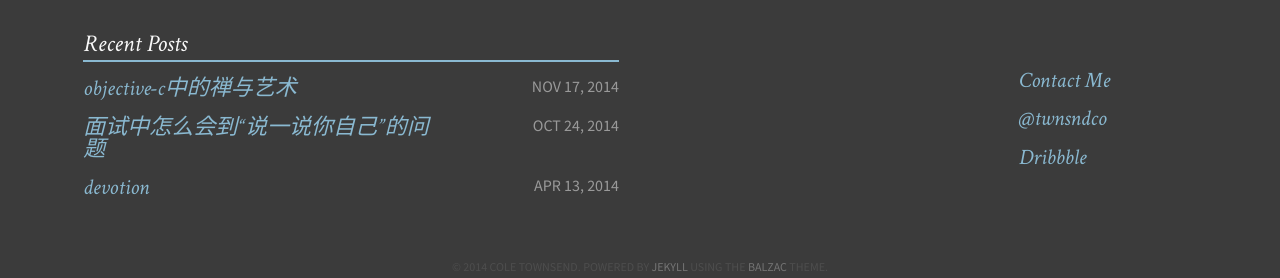
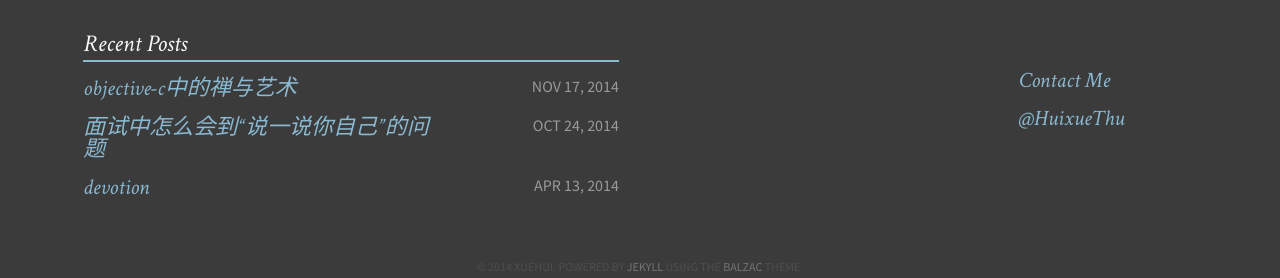
Before and after one commit to landfound/todaylover.github.io, a Jekyll site: the page built from index.md, in a window 1280 px wide and 900 px high, scrolled down 835 px. Shown: the part 619-897 px from the top of the window. Built offline with Jekyll 4.4.1, drawn with Linux system fonts in a browser that asks for light colours; Markdown is read by kramdown in place of the engine named in the settings; part of the change alters nothing that is shown.

Commit message:
change config

```diff
--- a/_config.yml
+++ b/_config.yml
@@ -1,20 +1,20 @@
-title:            Balzac
-tagline:          A beautiful theme.
-description:      Describe your website.
-canonical: http://jekyll.gtat.me
+title:            日落黄昏雨
+tagline:          月照子时星
+description:      我折了一片树叶，一个蚂蚁正在徘徊
+canonical: http://blog.tupiance.com
 
 # Owner/author information
 owner:
-  name:           Cole Townsend
+  name:           xuehui
   avatar:         avatar.png
-  bio:            "Aesthete & Athlete"
-  email:          cole@coletownsend.com
-  twitter:        twnsndco
-  github:         coletownsend
-  instagram:      ctrunsthis
-  dribbble:       coletownsend
-  disqus:         balzac
-  location:       "Buffalo, NY"
+  bio:            ""
+  email:          huixue@outlook.com
+  twitter:        HuixueThu
+  github:         todaylover
+#  instagram:      ctrunsthis
+#  dribbble:       coletownsend
+#  disqus:         balzac
+  location:       "changpin,beijing"
   # Plug in your disqus shortname!
 
 tools:
@@ -28,9 +28,6 @@ links:
     url: /about
   - title: Github
     url: https://github.com/ColeTownsend/Balzac-for-Jekyll
-    external: true
-  - title: Cole Who?
-    url: http://coletownsend.com
     external: true
 
 # http://en.wikipedia.org/wiki/List_of_tz_database_time_zones
```
